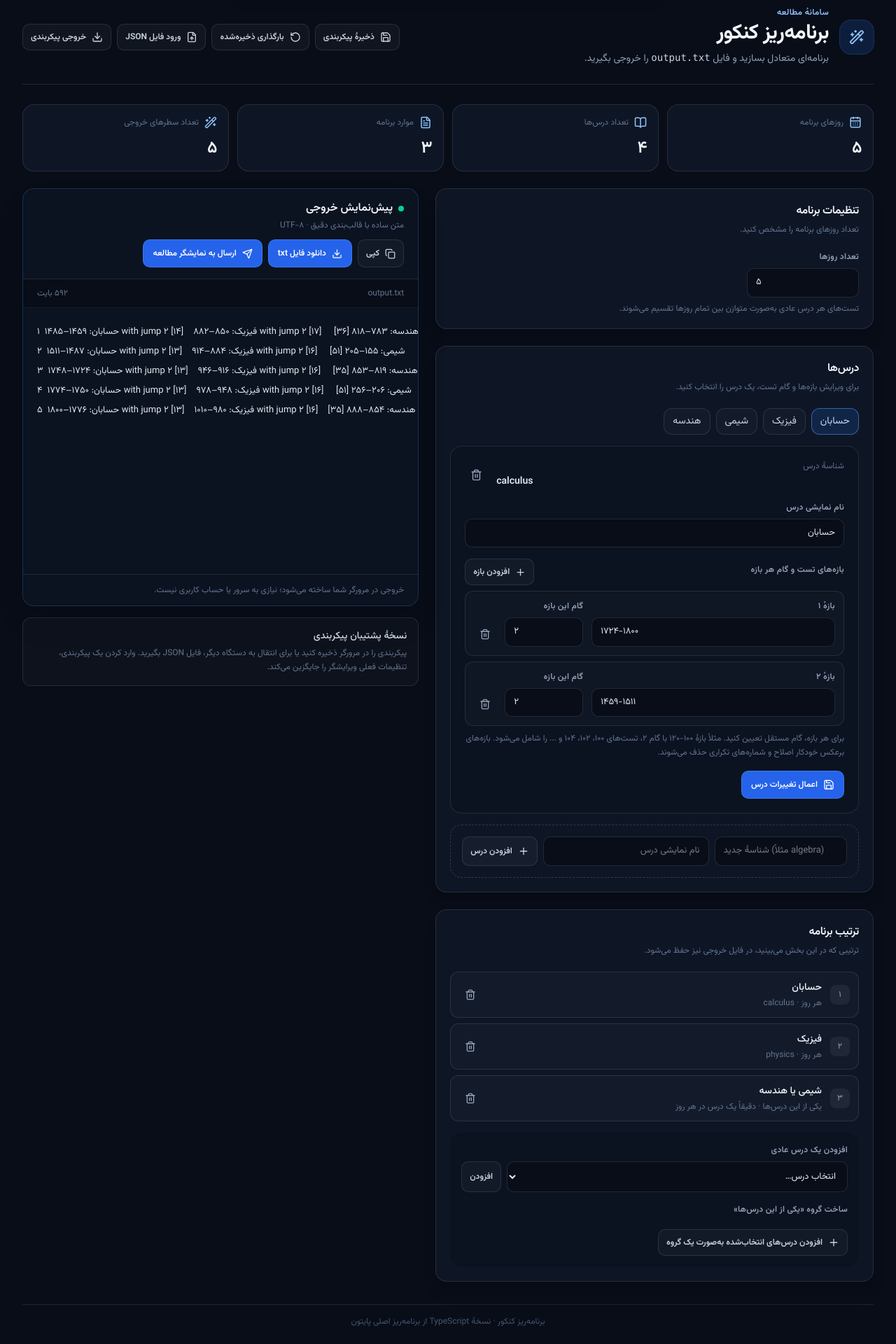
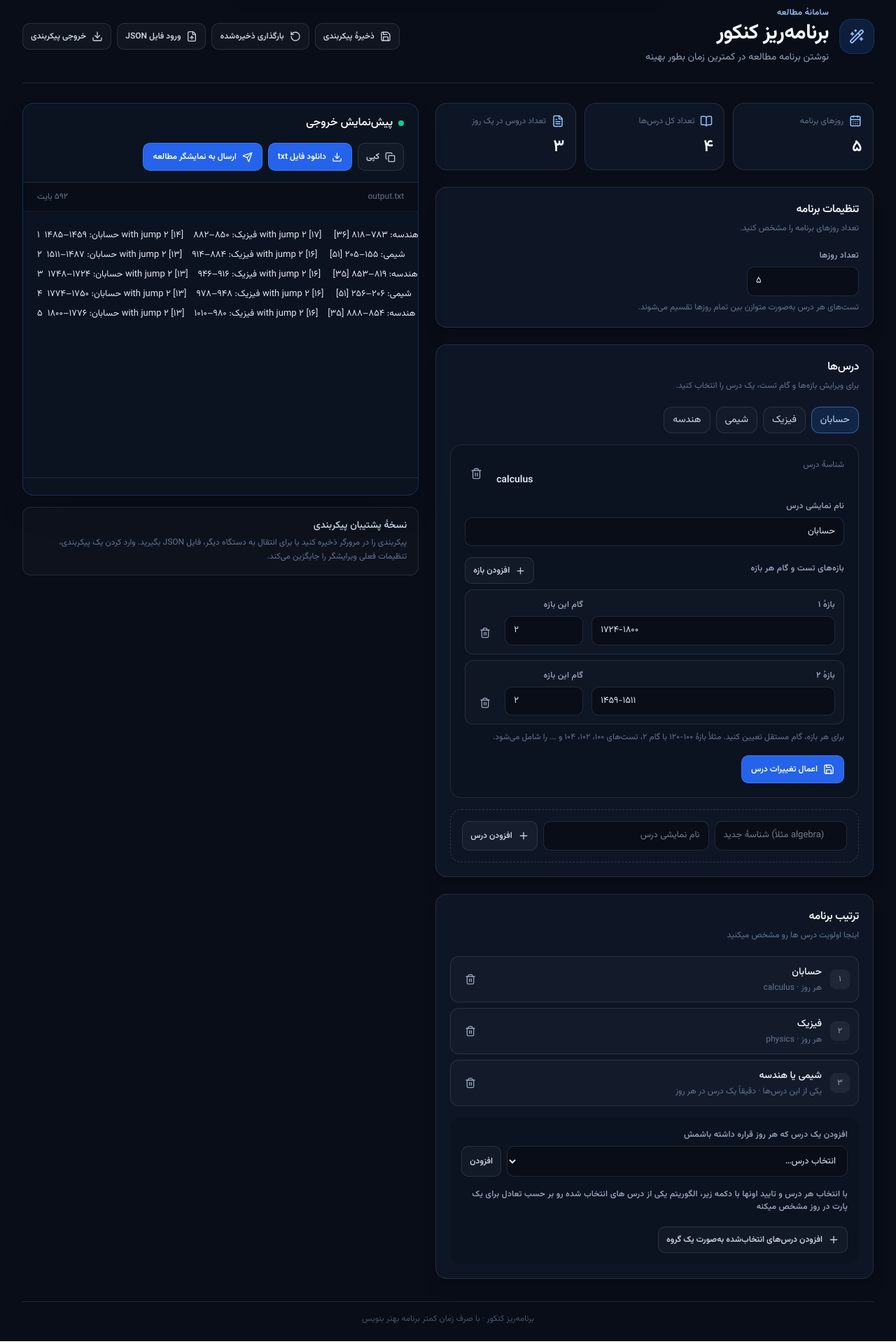
Before and after one commit to 0XiSi/study-analyzer, a Next.js app: page /planner in a window 1280 px wide. Shown: the part 72-1992 px from the top of the page at 70% size. Built offline with nearby package versions, Linux system fonts and the light colour scheme.

Commit message:
perfect things

```diff
--- a/app/planner/page.tsx
+++ b/app/planner/page.tsx
@@ -476,9 +476,7 @@ export default function PlannerPage() {
     </h1>
 
     <p className="mt-1 text-xs leading-6 text-slate-400 sm:text-sm">
-      برنامه‌ای متعادل بسازید و فایل{' '}
-      <code className="text-slate-300" dir="ltr">output.txt</code>{' '}
-      را خروجی بگیرید.
+      نوشتن برنامه مطالعه در کمترین زمان بطور بهینه{' '}
     </p>
   </div>
 </div>
@@ -545,7 +543,11 @@ export default function PlannerPage() {
           </div>
         )}
 
-        <section className="mb-6 grid grid-cols-2 gap-3 lg:grid-cols-4">
+
+
+        <div className="grid items-start gap-6 xl:grid-cols-[minmax(0,1.05fr)_minmax(0,.95fr)]">
+          <div className="space-y-6">
+          <section className="mb-6 grid grid-cols-2 gap-3 lg:grid-cols-3">
           <Stat
             icon={<CalendarDays size={18} />}
             label="روزهای برنامه"
@@ -553,23 +555,15 @@ export default function PlannerPage() {
           />
           <Stat
             icon={<BookOpen size={18} />}
-            label="تعداد درس‌ها"
+            label="تعداد کل درس‌ها"
             value={String(Object.keys(config.subjects).length)}
           />
           <Stat
             icon={<FileText size={18} />}
-            label="موارد برنامه"
+            label="تعداد دروس در یک روز"
             value={String(config.schedule.length)}
           />
-          <Stat
-            icon={<WandSparkles size={18} />}
-            label="تعداد سطرهای خروجی"
-            value={output ? String(output.split('\n').length) : '—'}
-          />
         </section>
-
-        <div className="grid items-start gap-6 xl:grid-cols-[minmax(0,1.05fr)_minmax(0,.95fr)]">
-          <div className="space-y-6">
             <Panel
               title="تنظیمات برنامه"
               subtitle="تعداد روزهای برنامه را مشخص کنید."
@@ -590,7 +584,7 @@ export default function PlannerPage() {
                 dir="ltr"
               />
               <p className="mt-2 text-xs text-slate-500">
-                تست‌های هر درس عادی به‌صورت متوازن بین تمام روزها تقسیم می‌شوند.
+                تست‌های هر درس به‌صورت متوازن بین تمام روزها تقسیم می‌شوند.
               </p>
             </Panel>
 
@@ -733,7 +727,7 @@ export default function PlannerPage() {
                     </div>
 
                     <p className="mt-2 text-xs leading-5 text-slate-500">
-                      برای هر بازه، گام مستقل تعیین کنید. مثلاً بازهٔ 100-120 با گام 2، تست‌های 100، 102، 104 و ... را شامل می‌شود. بازه‌های برعکس خودکار اصلاح و شماره‌های تکراری حذف می‌شوند.
+                      برای هر بازه، گام مستقل تعیین کنید. مثلاً بازهٔ 100-120 با گام 2، تست‌های 100، 102، 104 و ... را شامل می‌شود.
                     </p>
                   </div>
 
@@ -769,7 +763,7 @@ export default function PlannerPage() {
 
             <Panel
               title="ترتیب برنامه"
-              subtitle="ترتیبی که در این بخش می‌بینید، در فایل خروجی نیز حفظ می‌شود."
+              subtitle="اینجا اولویت درس ها رو مشخص میکنید"
             >
               <div className="space-y-2">
                 {config.schedule.map((item, index) => (
@@ -813,7 +807,7 @@ export default function PlannerPage() {
 
               <div className="mt-4 rounded-2xl bg-[#0b1220] p-4">
                 <label className="field-label" htmlFor="regular-subject">
-                  افزودن یک درس عادی
+                  افزودن یک درس که هر روز قراره داشته باشمش
                 </label>
                 <div className="flex gap-2">
                   <select
@@ -846,7 +840,7 @@ export default function PlannerPage() {
 
                 <div className="mt-4">
                   <label className="field-label">
-                    ساخت گروه «یکی از این درس‌ها»
+                    با انتخاب هر درس و تایید اونها با دکمه زیر، الگوریتم یکی از درس های انتخاب شده رو بر حسب تعادل برای یک پارت در روز مشخص میکنه
                   </label>
                   <div className="grid gap-2 sm:grid-cols-2">
                     {Object.entries(config.subjects)
@@ -889,7 +883,6 @@ export default function PlannerPage() {
                     <h2 className="font-semibold">پیش‌نمایش خروجی</h2>
                   </div>
                   <p className="mt-1 text-xs text-slate-500">
-                    متن ساده با قالب‌بندی دقیق · UTF-8
                   </p>
                   {returnedOutput && (
                     <button
@@ -953,7 +946,6 @@ export default function PlannerPage() {
               </pre>
 
               <div className="border-t border-white/10 px-5 py-3 text-xs leading-5 text-slate-500">
-                خروجی در مرورگر شما ساخته می‌شود؛ نیازی به سرور یا حساب کاربری نیست.
               </div>
             </section>
 
@@ -971,7 +963,7 @@ export default function PlannerPage() {
         </div>
 
         <footer className="mt-8 border-t border-white/10 pt-4 text-center text-xs text-slate-600">
-          برنامه‌ریز کنکور · نسخهٔ TypeScript از برنامه‌ریز اصلی پایتون
+          برنامه‌ریز کنکور · با صرف زمان کمتر برنامه بهتر بنویس
         </footer>
       </div>
 
```
